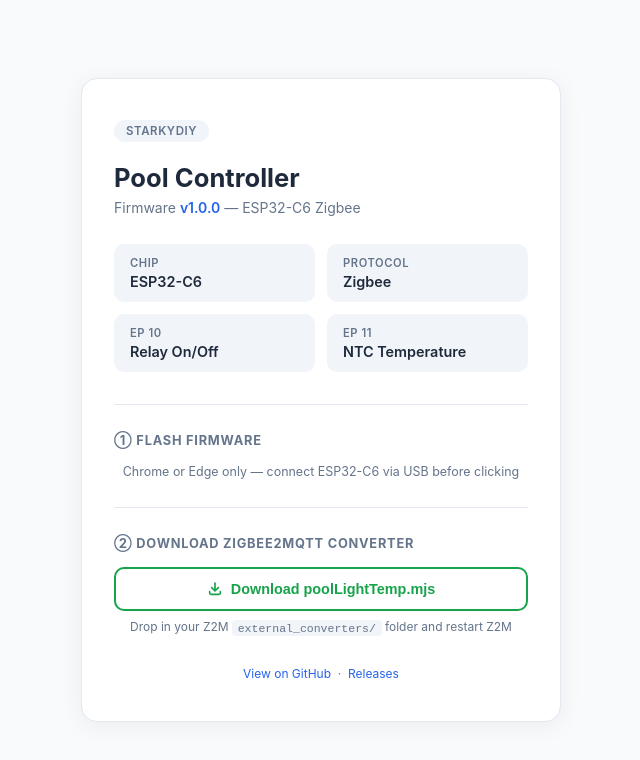
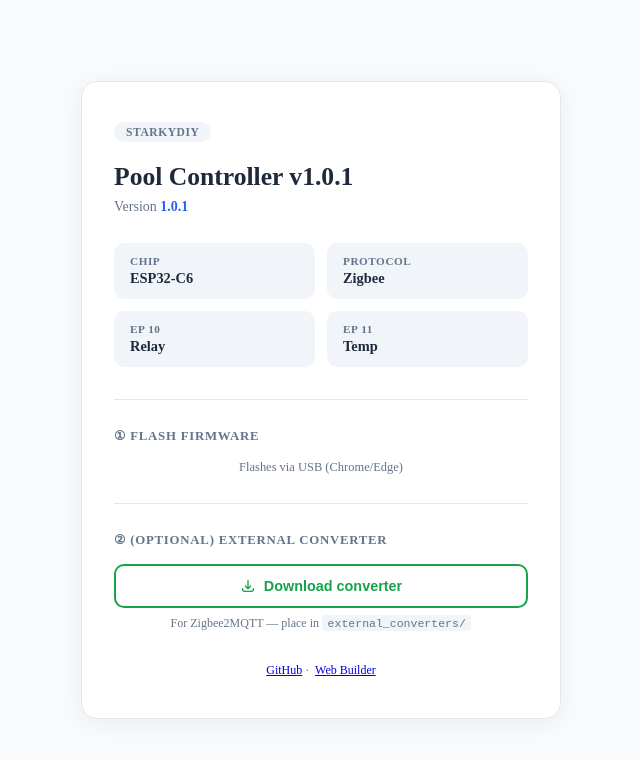
Before and after one commit to StaRky33/Zigbee-Pool-Light-Temp, a plain HTML site: page index.html in a window 1280 px wide. Shown: the whole page, without its empty margins (319-959 px from the left). Drawn offline with Linux system fonts and the light colour scheme.

Commit message:
Improve index to fetch version

```diff
--- a/index.html
+++ b/index.html
@@ -2,9 +2,7 @@
 <html lang="en">
 <head>
   <meta charset="UTF-8" />
-  <meta name="viewport" content="width=device-width, initial-scale=1.0" />
   <title>Pool Controller — STARKYDIY</title>
-  <script type="module" src="https://unpkg.com/esp-web-tools@10/dist/web/install-button.js?module"></script>
   <style>
     :root {
       --blue:        #2563eb;
@@ -35,7 +33,6 @@
     * { box-sizing: border-box; margin: 0; padding: 0; }
 
     body {
-      font-family: -apple-system, BlinkMacSystemFont, "Segoe UI", sans-serif;
       background: var(--bg);
       color: var(--text);
       min-height: 100vh;
@@ -83,6 +80,14 @@
     .version span {
       font-weight: 600;
       color: var(--blue);
+    }
+
+    .loaded {
+      opacity: 0.5;
+    }
+
+    .loaded {
+      opacity: 1;
     }
 
     .info-grid {
@@ -145,7 +150,6 @@
       transition: opacity 0.15s;
     }
 
-    esp-web-install-button::part(button):hover { opacity: 0.88; }
 
     .flash-note {
       font-size: 0.78rem;
@@ -216,74 +220,138 @@
       color: var(--muted);
     }
 
-    footer a { color: var(--blue); text-decoration: none; }
     footer a:hover { text-decoration: underline; }
   </style>
 </head>
 <body>
   <div class="card">
     <div class="badge">STARKYDIY</div>
-    <h1>Pool Controller</h1>
-    <p class="version">Firmware <span id="fw-version">v1.0.0</span> — ESP32-C6 Zigbee</p>
+    <h1 id="title">Pool Controller</h1>
+
+    <p class="version">Version <span id="version">—</span></p>
 
     <div class="info-grid">
       <div class="info-item">
         <div class="label">Chip</div>
-        <div class="value">ESP32-C6</div>
+        <div class="value" id="chip">—</div>
       </div>
       <div class="info-item">
         <div class="label">Protocol</div>
-        <div class="value">Zigbee</div>
+        <div class="value" id="protocol">—</div>
       </div>
       <div class="info-item">
         <div class="label">EP 10</div>
-        <div class="value">Relay On/Off</div>
+        <div class="value" id="ep10">—</div>
       </div>
       <div class="info-item">
         <div class="label">EP 11</div>
-        <div class="value">NTC Temperature</div>
+        <div class="value" id="ep11">—</div>
       </div>
     </div>
 
     <hr class="divider" />
 
     <div class="section-title">① Flash firmware</div>
-    <esp-web-install-button manifest="manifest.json"></esp-web-install-button>
-    <p class="flash-note">Chrome or Edge only — connect ESP32-C6 via USB before clicking</p>
+    <esp-web-install-button id="install-btn"></esp-web-install-button>
+    <p class="flash-note">Flashes via USB (Chrome/Edge)</p>
 
     <hr class="divider" />
 
-    <div class="section-title">② Download Zigbee2MQTT converter</div>
-    <button class="download-btn" id="dl-btn" onclick="downloadConverter()">
-      <svg xmlns="http://www.w3.org/2000/svg" fill="none" viewBox="0 0 24 24" stroke="currentColor" stroke-width="2.5">
-        <path stroke-linecap="round" stroke-linejoin="round" d="M4 16v2a2 2 0 002 2h12a2 2 0 002-2v-2M7 10l5 5 5-5M12 15V3" />
+    <div class="section-title">② (Optional) External converter</div>
+    <button class="download-btn" id="dl-btn">
+      <svg xmlns="http://www.w3.org/2000/svg" fill="none" viewBox="0 0 24 24" stroke="currentColor" stroke-width="2">
+        <path stroke-linecap="round" stroke-linejoin="round" d="M4 16v1a3 3 0 003 3h10a3 3 0 003-3v-1m-4-4l-4 4m0 0l-4-4m4 4V4" />
       </svg>
-      <span id="dl-label">Download poolLightTemp.mjs</span>
+      <span id="dl-label">Download converter</span>
     </button>
-    <p class="download-note">Drop in your Z2M <code>external_converters/</code> folder and restart Z2M</p>
-    <p class="error-msg" id="dl-error">Download failed — check your connection and try again</p>
+    <p class="download-note" id="dl-note">For Zigbee2MQTT — place in <code>external_converters/</code></p>
+    <p class="error-msg" id="dl-error">Download failed — try again later</p>
 
     <footer>
-      <a href="https://github.com/StaRky33/Zigbee-Pool-Light-Temp" target="_blank">View on GitHub</a>
-      &nbsp;·&nbsp;
-      <a href="https://github.com/StaRky33/Zigbee-Pool-Light-Temp/releases" target="_blank">Releases</a>
+      <a href="https://github.com/StaRky33/Zigbee-Pool-Light-Temp">GitHub</a>&nbsp;·&nbsp;
+      <a href="https://starky33.github.io/Zigbee-Pool-Light-Temp/">Web Builder</a>
     </footer>
   </div>
 
+  <script type="module" src="https://unpkg.com/esp-web-tools@9.1.0/web/install-button.js?module"></script>
   <script>
+    const url = 'https://raw.githubusercontent.com/StaRky33/Zigbee-Pool-Light-Temp/refs/heads/gh-pages/firmware/pool_light_temp_esp32c6.json';
+    const btn   = document.getElementById('dl-btn');
+    const label = document.getElementById('dl-label');
+    const error = document.getElementById('dl-error');
+
+    // Load manifest.json and update UI dynamically
+    async function loadManifest() {
+      try {
+        const response = await fetch('manifest.json');
+
+        if (!response.ok) {
+          throw new Error('Manifest not found');
+        }
+
+        const manifest = await response.json();
+
+        // Update title with version
+        const titleEl = document.getElementById('title');
+        if (titleEl && manifest.version) {
+          titleEl.textContent = `Pool Controller v${manifest.version}`;
+        }
+
+        // Update version in subtitle
+        const versionEl = document.getElementById('version');
+        if (versionEl && manifest.version) {
+          versionEl.textContent = manifest.version;
+        }
+
+        // Update chip family
+        const chipEl = document.getElementById('chip');
+        if (chipEl && manifest.builds && manifest.builds.length > 0) {
+          const chip = manifest.builds[0].chipFamily || 'ESP32-C6';
+          chipEl.textContent = chip;
+          chipEl.classList.add('loaded');
+        }
+
+        // Update protocol
+        const protocolEl = document.getElementById('protocol');
+        if (protocolEl) {
+          protocolEl.textContent = 'Zigbee';
+          protocolEl.classList.add('loaded');
+        }
+
+        // Update EP 10
+        const ep10El = document.getElementById('ep10');
+        if (ep10El) {
+          ep10El.textContent = 'Relay';
+          ep10El.classList.add('loaded');
+        }
+
+        // Update EP 11
+        const ep11El = document.getElementById('ep11');
+        if (ep11El) {
+          ep11El.textContent = 'Temp';
+          ep11El.classList.add('loaded');
+        }
+
+      } catch (err) {
+        console.warn('Could not load manifest:', err.message);
+        // Fallback values are already in place
+      }
+    }
+
+    // Load manifest on page load
+    loadManifest();
+
     async function downloadConverter() {
-      const btn   = document.getElementById('dl-btn');
-      const label = document.getElementById('dl-label');
-      const error = document.getElementById('dl-error');
-
       btn.disabled  = true;
       label.textContent = 'Downloading…';
       error.style.display = 'none';
 
       try {
-        const url  = 'https://raw.githubusercontent.com/StaRky33/Zigbee-Pool-Light-Temp/main/external_converters/poolLightTemp.mjs';
         const res  = await fetch(url);
-        if (!res.ok) throw new Error(`HTTP ${res.status}`);
+
+        if (!res.ok) {
+          throw new Error('Network error');
+        }
 
         const blob = await res.blob();
         const a    = document.createElement('a');
@@ -293,14 +361,13 @@
         URL.revokeObjectURL(a.href);
 
         label.textContent = '✓ Downloaded!';
-        setTimeout(() => { label.textContent = 'Download poolLightTemp.mjs'; }, 3000);
       } catch (err) {
         error.style.display = 'block';
-        label.textContent = 'Download poolLightTemp.mjs';
       } finally {
         btn.disabled = false;
       }
     }
   </script>
+<script defer src="https://static.cloudflareinsights.com/beacon.min.js/v833ccba57c9e4d2798f2e76cebdd09a11778172276447" integrity="sha512-57MDmcccJXYtNnH+ZiBwzC4jb2rvgVCEokYN+L/nLlmO8rfYT/gIpW2A569iJ/3b+0UEasghjuZH/ma3wIs/EQ==" data-cf-beacon='{"version":"2024.11.0","token":"8607d2a720d14b038279025b2b5a82e5","server_timing":{"name":{"cfCacheStatus":true,"cfEdge":true,"cfExtPri":true,"cfL4":true,"cfOrigin":true,"cfSpeedBrain":true},"location_startswith":null}}' crossorigin="anonymous"></script>
 </body>
 </html>
```
Also changed, not shown: 1 other file.
